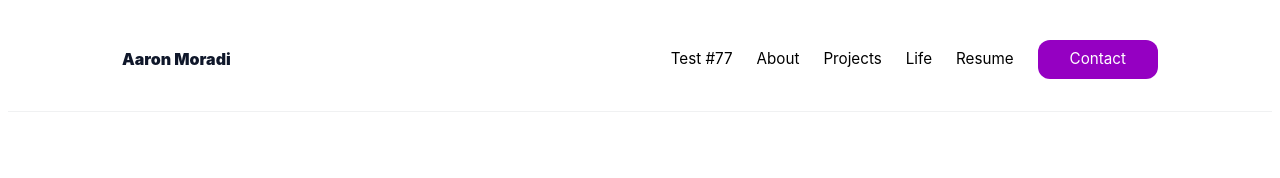
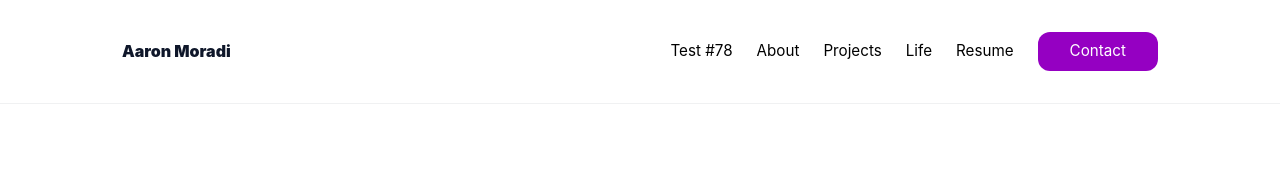
Before and after one commit to aaronmoradi/aaronmoradi.github.io, a plain HTML site: page index.html in a window 1280 px wide. Shown: the top 178 px of the page. Drawn offline with Linux system fonts and the light colour scheme.

Commit message:
small fix

```diff
--- a/css/styles.css
+++ b/css/styles.css
@@ -3,7 +3,7 @@
   --glass: #e79aff;
 }
 *{box-sizing:border-box}
-body{font-family:Inter,system-ui,-apple-system,Segoe UI,Roboto,Helvetica,Arial;color:#0f172a;background:var(--bg);line-height:1.5}
+body{font-family:Inter,system-ui,-apple-system,Segoe UI,Roboto,Helvetica,Arial;color:#0f172a;background:var(--bg);line-height:1.5;margin:0;padding:0;}
 .wrap{max-width:var(--max);margin:0 auto;padding:2rem}
 .header-inner{display:flex;align-items:center;justify-content:space-between;flex-wrap:wrap}
 .site-header {
--- a/index.html
+++ b/index.html
@@ -33,7 +33,7 @@
     <div class="wrap header-inner">
       <a class="logo" href="/">Aaron Moradi</a>
       <nav class="nav" aria-label="Main">
-        <a href="#number">Test #77</a>
+        <a href="#number">Test #78</a>
         <a href="#about">About</a>
         <a href="#projects">Projects</a>
         <a href="#life">Life</a>
```
